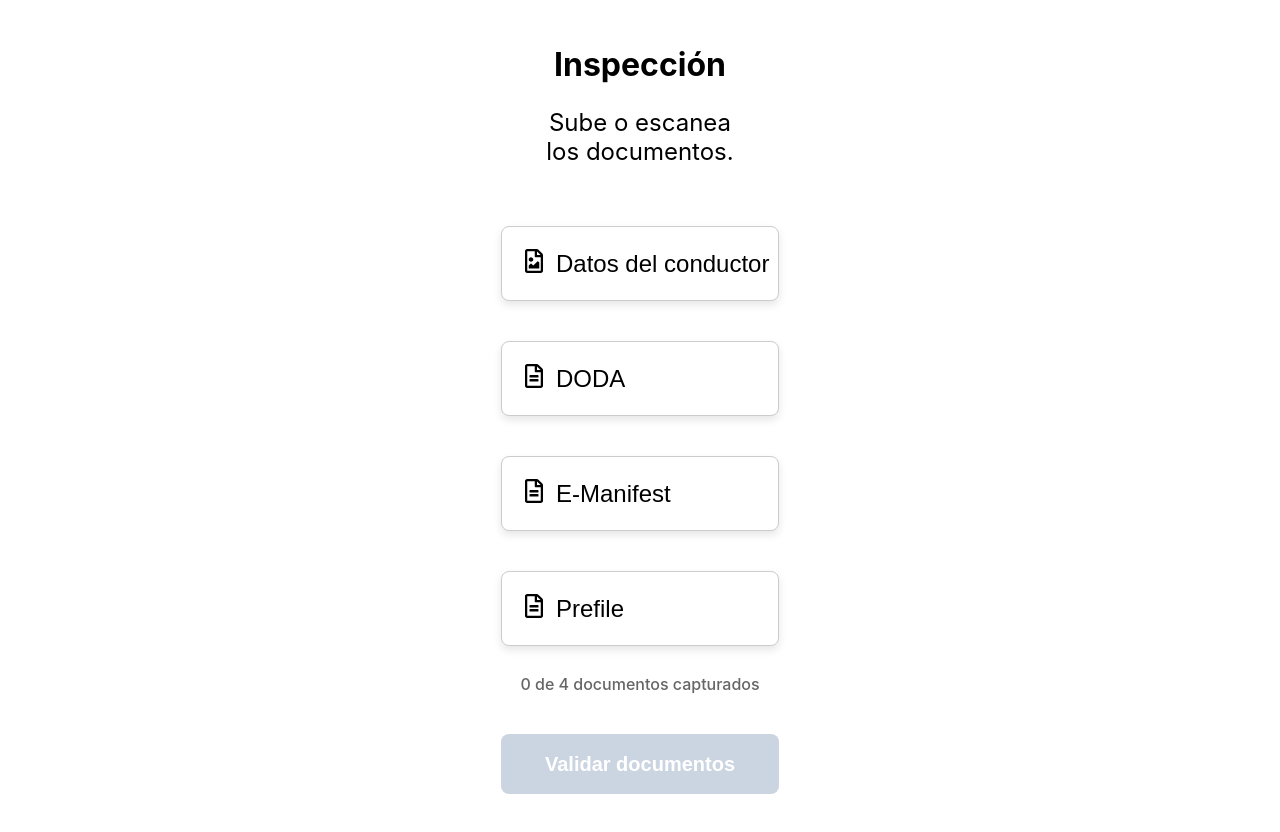
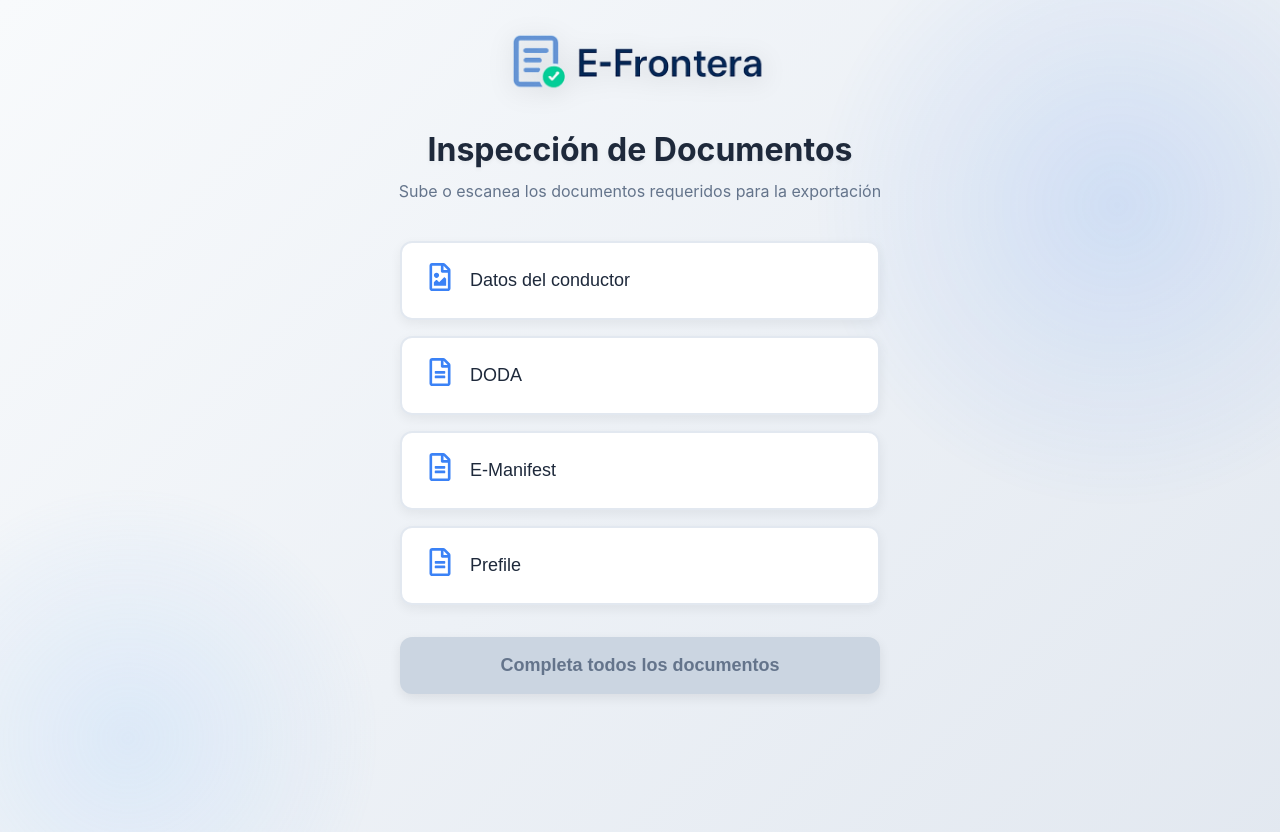
Before and after one commit to ErikaBernabe/AduanaProyecto, a React (Create React App) app: page / in a window 1280 px wide. Both pictures are taken after typing "name@example.com", "Sample123" into the empty fields and a click on the button "Ingresar". Shown: the top 832 px of the page. Built offline with nearby package versions, Linux system fonts and the light colour scheme.

Commit message:
barra progreso

```diff
--- a/src/pages/InspectionScreen.js
+++ b/src/pages/InspectionScreen.js
@@ -87,29 +87,46 @@ const InspectionScreen = () => {
 
   return (
     <div className="inspection">
-      <h1>Inspección</h1>
-      <p>
-        Sube o escanea<br />
-        los documentos.
+      <div className="inspection-header">
+        <img src="/fronterainspeccion.png" alt="Logo Inspección" className="inspection-logo" />
+        <h1>Inspección de Documentos</h1>
+        <p className="inspection-subtitle">
+          Sube o escanea los documentos requeridos para la exportación
         </p>
+      </div>
 
+      <div className="inspection-content">
         <DocumentList
           documents={documents}
           onDocumentClick={handleDocumentClick}
           isDocumentCompleted={isDocumentCompleted}
         />
 
-      <p className={`progress-indicator ${allCompleted ? 'all-completed' : ''}`}>
-        {completedCount} de {documents.length} documentos capturados
-      </p>
+        {completedCount > 0 && (
+          <div className="progress-card">
+            <div className="progress-info">
+              <span className="progress-label">Progreso</span>
+              <span className={`progress-count ${allCompleted ? 'all-completed' : ''}`}>
+                {completedCount} / {documents.length}
+              </span>
+            </div>
+            <div className="progress-bar">
+              <div
+                className="progress-fill"
+                style={{ width: `${(completedCount / documents.length) * 100}%` }}
+              />
+            </div>
+          </div>
+        )}
 
         <button
-        className='validation'
+          className={`validation ${allCompleted ? 'ready' : ''}`}
           onClick={handleValidateDocuments}
           disabled={!allCompleted}
         >
-        Validar documentos
+          {allCompleted ? '✓ Validar Documentos' : 'Completa todos los documentos'}
         </button>
+      </div>
 
       <DriverDataModal
         isOpen={isDriverModalOpen}
--- a/src/styles/InspectionScreen.css
+++ b/src/styles/InspectionScreen.css
@@ -1,104 +1,355 @@
 .inspection {
-    padding: 24px;
-    text-align: center;
+    min-height: 100vh;
+    background: linear-gradient(135deg, #f8fafc 0%, #e2e8f0 100%);
+    padding: 32px 20px;
+    position: relative;
+    overflow-x: hidden;
 }
 
-p {
-    font-size: 24px;
+.inspection::before {
+    content: '';
+    position: absolute;
+    top: -10%;
+    right: -10%;
+    width: 600px;
+    height: 600px;
+    background: radial-gradient(circle, rgba(59, 130, 246, 0.15) 0%, transparent 70%);
+    border-radius: 50%;
+    animation: float 12s ease-in-out infinite;
+    pointer-events: none;
 }
 
+.inspection::after {
+    content: '';
+    position: absolute;
+    bottom: -15%;
+    left: -10%;
+    width: 500px;
+    height: 500px;
+    background: radial-gradient(circle, rgba(147, 197, 253, 0.2) 0%, transparent 70%);
+    border-radius: 50%;
+    animation: float 15s ease-in-out infinite reverse;
+    pointer-events: none;
+}
+
+@keyframes float {
+    0%, 100% {
+        transform: translate(0, 0) scale(1);
+    }
+    50% {
+        transform: translate(20px, -20px) scale(1.05);
+    }
+}
+
+/* Header */
+.inspection-header {
+    text-align: center;
+    margin-bottom: 40px;
+    position: relative;
+    z-index: 1;
+}
+
+.inspection-logo {
+    width: 260px;
+    height: auto;
+    margin-bottom: 8px;
+    filter: drop-shadow(0 4px 12px rgba(0, 0, 0, 0.12));
+    transition: transform 0.3s ease, filter 0.3s ease;
+}
+
+.inspection-logo:hover {
+    transform: scale(1.05);
+    filter: drop-shadow(0 6px 16px rgba(0, 0, 0, 0.16));
+}
+
+.inspection-header h1 {
+    font-size: 32px;
+    font-weight: 700;
+    color: #1e293b;
+    margin-bottom: 12px;
+    text-shadow: 0 2px 4px rgba(0, 0, 0, 0.05);
+}
+
+.inspection-subtitle {
+    font-size: 16px;
+    color: #64748b;
+    font-weight: 400;
+    margin: 0;
+}
+
+/* Content Container */
+.inspection-content {
+    max-width: 480px;
+    margin: 0 auto;
+    position: relative;
+    z-index: 1;
+}
+
+/* Progress Card */
+.progress-card {
+    background: #ffffff;
+    border-radius: 16px;
+    padding: 24px;
+    margin-bottom: 24px;
+    box-shadow:
+        0 10px 30px rgba(0, 0, 0, 0.08),
+        0 2px 8px rgba(0, 0, 0, 0.04);
+    border: 1px solid rgba(226, 232, 240, 0.6);
+    transition: transform 0.3s ease, box-shadow 0.3s ease;
+    animation: slideInUp 0.5s cubic-bezier(0.4, 0, 0.2, 1);
+}
+
+@keyframes slideInUp {
+    from {
+        opacity: 0;
+        transform: translateY(20px);
+    }
+    to {
+        opacity: 1;
+        transform: translateY(0);
+    }
+}
+
+.progress-card:hover {
+    transform: translateY(-2px);
+    box-shadow:
+        0 12px 35px rgba(0, 0, 0, 0.1),
+        0 4px 12px rgba(0, 0, 0, 0.06);
+}
+
+.progress-info {
+    display: flex;
+    justify-content: space-between;
+    align-items: center;
+    margin-bottom: 12px;
+}
+
+.progress-label {
+    font-size: 14px;
+    font-weight: 600;
+    color: #64748b;
+    text-transform: uppercase;
+    letter-spacing: 0.5px;
+}
+
+.progress-count {
+    font-size: 24px;
+    font-weight: 700;
+    color: #3b82f6;
+    transition: color 0.3s ease;
+}
+
+.progress-count.all-completed {
+    color: #10b981;
+}
+
+.progress-bar {
+    width: 100%;
+    height: 8px;
+    background: #e2e8f0;
+    border-radius: 999px;
+    overflow: hidden;
+    position: relative;
+}
+
+.progress-fill {
+    height: 100%;
+    background: linear-gradient(90deg, #3b82f6 0%, #2563eb 100%);
+    border-radius: 999px;
+    transition: width 0.5s cubic-bezier(0.4, 0, 0.2, 1);
+    position: relative;
+}
+
+.progress-fill::after {
+    content: '';
+    position: absolute;
+    top: 0;
+    left: 0;
+    right: 0;
+    bottom: 0;
+    background: linear-gradient(90deg, transparent, rgba(255, 255, 255, 0.3), transparent);
+    animation: shimmer 2s infinite;
+}
+
+@keyframes shimmer {
+    0% {
+        transform: translateX(-100%);
+    }
+    100% {
+        transform: translateX(100%);
+    }
+}
+
+/* Document List */
 .document-list {
-    padding: 12px;
+    display: flex;
+    flex-direction: column;
     gap: 16px;
-    display: flex;
-    justify-content: center;
-    flex-direction: column;
-    align-items: center;
+    margin-bottom: 32px;
 }
 
 .icons {
-    padding-right: 10px;
+    margin-right: 16px;
+    font-size: 28px;
+    color: #3b82f6;
+    transition: transform 0.3s ease;
 }
 
 .document-button {
     display: flex;
     align-items: center;
-    padding-left: 20px;
-    justify-self: center;
-    justify-content: left;
-    margin-top: 24px;
-    font-size: 24px;
-    border-radius: 8px;
-    border: 1px solid #ccc;
-    width: 278px;
-    height: 75px;
-    box-shadow: 0 4px 8px rgba(0, 0, 0, 0.1);
+    padding: 20px 24px;
+    justify-content: flex-start;
+    font-size: 18px;
+    font-weight: 500;
+    border-radius: 12px;
+    border: 2px solid #e2e8f0;
+    background: #ffffff;
+    width: 100%;
+    cursor: pointer;
+    box-shadow: 0 4px 12px rgba(0, 0, 0, 0.06);
     position: relative;
-    transition: all 0.2s;
-    background-color: #fff;
+    transition: all 0.3s cubic-bezier(0.4, 0, 0.2, 1);
+    color: #1e293b;
 }
 
 .document-button:hover {
-    border-color: #2563eb;
-    box-shadow: 0 6px 12px rgba(0, 0, 0, 0.15);
+    border-color: #3b82f6;
+    box-shadow: 0 8px 20px rgba(59, 130, 246, 0.15);
+    transform: translateY(-2px);
+}
+
+.document-button:hover .icons {
+    transform: scale(1.1);
 }
 
 .document-button.completed {
     border-color: #10b981;
-    background-color: #f0fdf4;
+    background: linear-gradient(135deg, #f0fdf4 0%, #dcfce7 100%);
+}
+
+.document-button.completed:hover {
+    border-color: #059669;
+    box-shadow: 0 8px 20px rgba(16, 185, 129, 0.15);
+}
+
+.document-button.completed .icons {
+    color: #10b981;
 }
 
 .check-icon {
     position: absolute;
-    right: 16px;
+    right: 20px;
     color: #10b981;
-    font-size: 20px;
+    font-size: 22px;
     display: flex;
     align-items: center;
     justify-content: center;
-    width: 28px;
-    height: 28px;
-    background-color: #fff;
+    width: 32px;
+    height: 32px;
+    background: #ffffff;
     border-radius: 50%;
-    box-shadow: 0 2px 4px rgba(0, 0, 0, 0.1);
+    box-shadow: 0 4px 8px rgba(16, 185, 129, 0.2);
+    animation: checkPop 0.4s cubic-bezier(0.68, -0.55, 0.265, 1.55);
 }
 
-button {
-    cursor: pointer;
+@keyframes checkPop {
+    0% {
+        transform: scale(0);
+        opacity: 0;
+    }
+    50% {
+        transform: scale(1.2);
+    }
+    100% {
+        transform: scale(1);
+        opacity: 1;
+    }
 }
 
+/* Validation Button */
 .validation {
-    padding: 12px;
-    margin-top: 24px;
-    width: 278px;
-    height: 60px;
-    font-size: 20px;
-    font-weight: bold;
-    background-color: #2563eb;
-    color: white;
+    width: 100%;
+    padding: 18px 24px;
+    font-size: 18px;
+    font-weight: 600;
+    background: #cbd5e1;
+    color: #64748b;
     border: none;
-    border-radius: 8px;
-    cursor: pointer;
-    transition: all 0.2s;
+    border-radius: 12px;
+    cursor: not-allowed;
+    transition: all 0.3s ease;
+    box-shadow: 0 4px 12px rgba(0, 0, 0, 0.08);
+    position: relative;
+    overflow: hidden;
 }
 
-.validation:hover:not(:disabled) {
-    background-color: #1d4ed8;
-    box-shadow: 0 4px 8px rgba(0, 0, 0, 0.15);
+.validation.ready {
+    background: linear-gradient(135deg, #2563eb 0%, #3b82f6 100%);
+    color: white;
+    cursor: pointer;
+    box-shadow: 0 6px 20px rgba(37, 99, 235, 0.3);
 }
 
-.validation:disabled {
-    background-color: #cbd5e1;
-    cursor: not-allowed;
+.validation.ready:hover {
+    transform: translateY(-3px);
+    box-shadow: 0 8px 25px rgba(37, 99, 235, 0.4);
+    background: linear-gradient(135deg, #1d4ed8 0%, #2563eb 100%);
 }
 
-.progress-indicator {
-    font-size: 16px;
-    color: #666;
-    margin-top: 16px;
-    font-weight: 500;
+.validation.ready:active {
+    transform: translateY(-1px);
 }
 
-.progress-indicator.all-completed {
-    color: #10b981;
+.validation.ready::before {
+    content: '';
+    position: absolute;
+    top: 0;
+    left: -100%;
+    width: 100%;
+    height: 100%;
+    background: linear-gradient(90deg, transparent, rgba(255, 255, 255, 0.2), transparent);
+    transition: left 0.5s;
 }
+
+.validation.ready:hover::before {
+    left: 100%;
+}
+
+/* Responsive */
+@media (max-width: 640px) {
+    .inspection {
+        padding: 24px 16px;
+    }
+
+    .inspection-logo {
+        width: 200px;
+    }
+
+    .inspection-header h1 {
+        font-size: 28px;
+    }
+
+    .inspection-subtitle {
+        font-size: 14px;
+    }
+
+    .progress-card {
+        padding: 20px;
+    }
+
+    .document-button {
+        padding: 16px 20px;
+        font-size: 16px;
+    }
+
+    .icons {
+        font-size: 24px;
+        margin-right: 12px;
+    }
+
+    .validation {
+        padding: 16px 20px;
+        font-size: 16px;
+    }
+}
```
Also changed, not shown: public/fronterainspeccion.png (added). Lines whose indentation alone changed are shown as unchanged.
